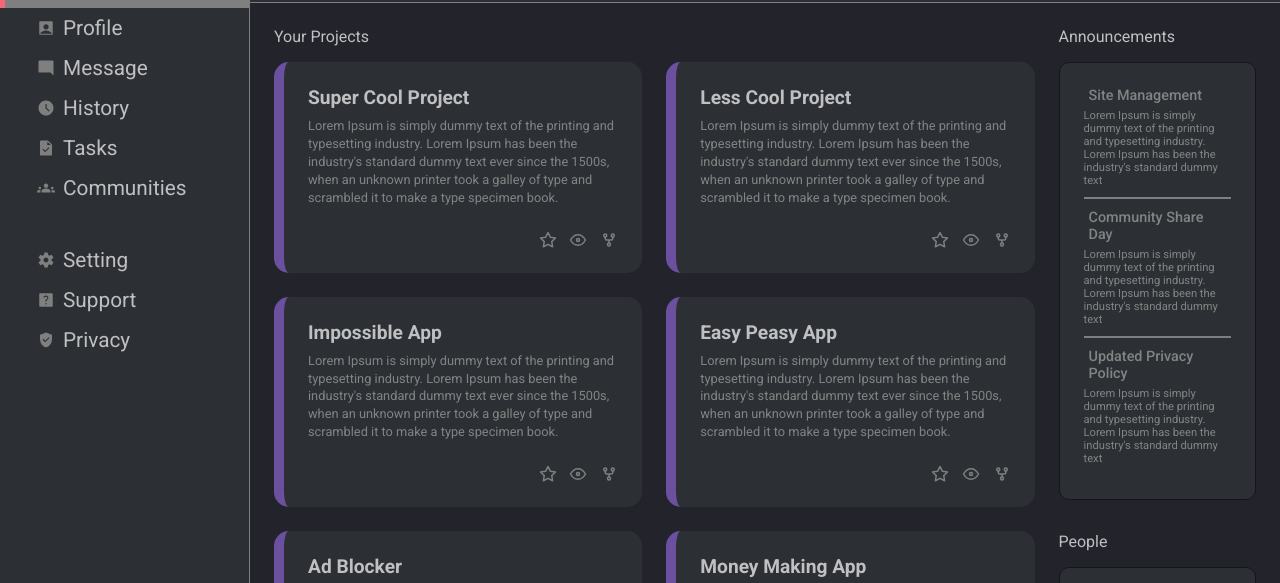
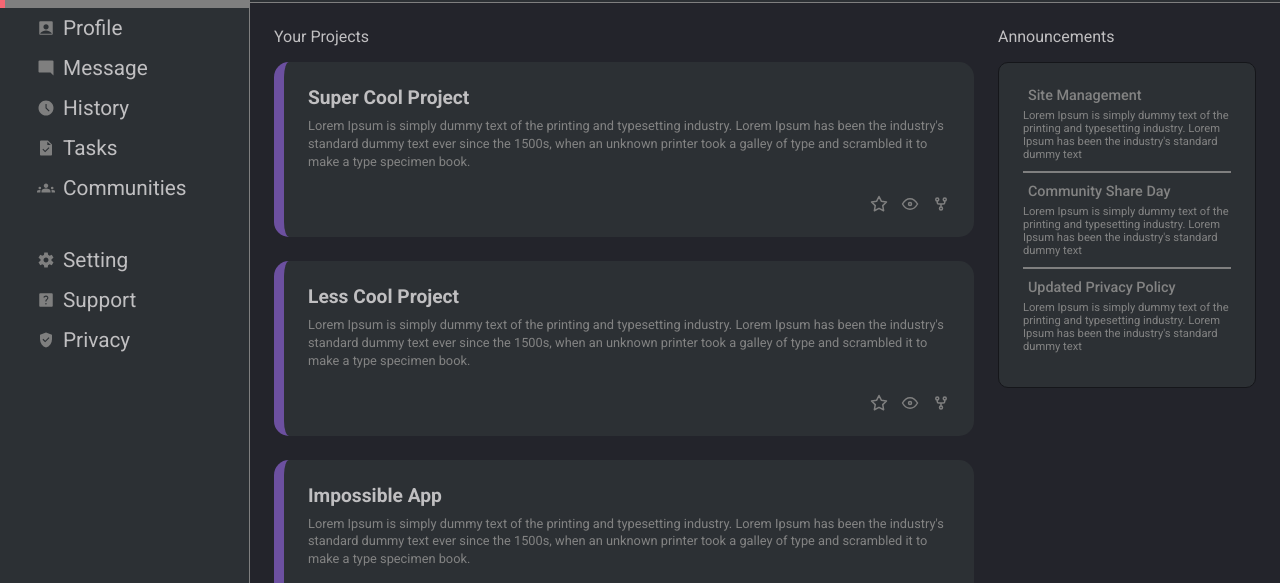
Before and after one commit to rahul-biswakarma/devrev-asgmt-dashboard, a plain HTML site: page index.html in a window 1280 px wide. Shown: the part 160-743 px from the top of the page. Drawn offline with Linux system fonts and the light colour scheme.

Commit message:
Made responsibe using flexbox

```diff
--- a/assets/css/card.css
+++ b/assets/css/card.css
@@ -6,6 +6,7 @@
   border-left: 10px solid var(--purple);
   background-color: var(--bg-2);
   padding: var(--default-pad);
+  flex: max(400px, 100%/3);
 }
 
 .card h2 {
--- a/assets/css/main.css
+++ b/assets/css/main.css
@@ -3,11 +3,29 @@
 @import "announcement.css";
 
 main {
-  display: grid;
-  grid-template-columns: 75% auto;
+  display: flex;
+  flex-wrap: wrap;
   grid-gap: var(--default-pad);
 
   padding: var(--default-pad);
+}
+
+.left-section {
+  flex: max(200px, 70%);
+}
+
+.right-section {
+  display: flex;
+  flex-direction: row;
+  flex-wrap: wrap;
+  gap: 2rem;
+
+  flex: max(100px, 25%);
+}
+
+.right-section > div {
+  height: auto;
+  flex: max(200px, 100%/3);
 }
 
 .left-section h3,
@@ -20,17 +38,10 @@ main {
 }
 
 .left-section-card-container {
-  display: grid;
-  grid-template-columns: 50% 50%;
+  display: flex;
+  flex-wrap: wrap;
+
   gap: var(--default-pad);
-}
-
-.right-section {
-  padding-left: var(--default-pad);
-
-  display: flex;
-  flex-direction: column;
-  gap: 2rem;
 }
 
 .right-section-child-container {
```
